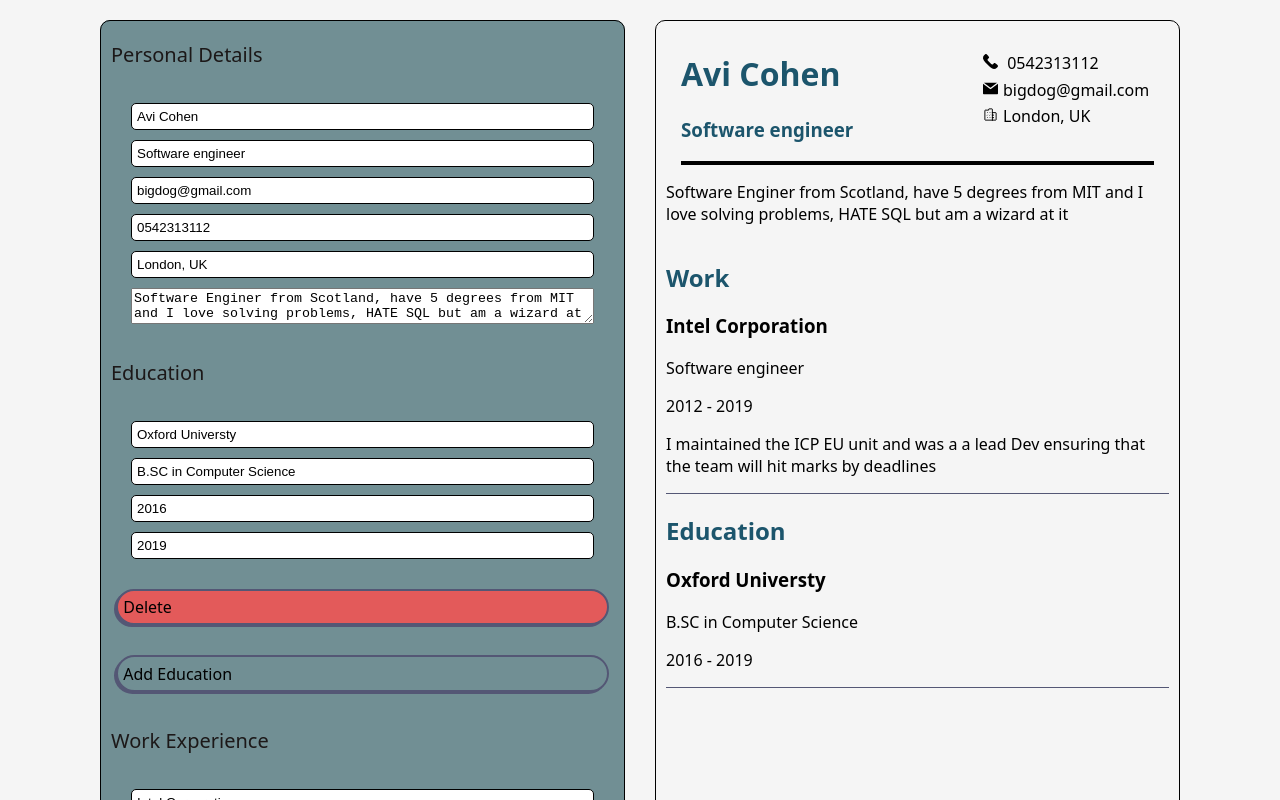
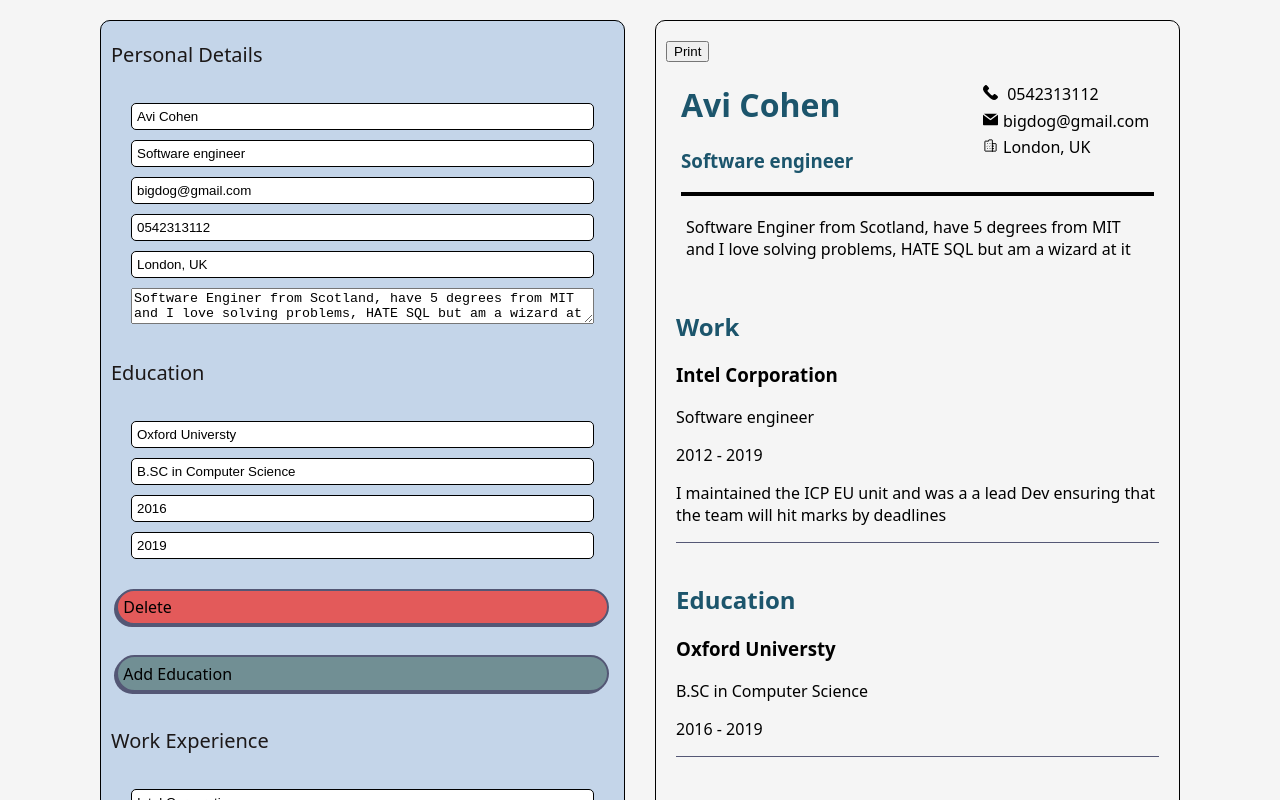
Before and after one commit to oxedom/cv-project, a React (Create React App) app: page / in a window 1280 px wide. Shown: the top 800 px of the page. Built offline with nearby package versions, Linux system fonts and the light colour scheme; the HTML template or start-up script is replaced by a standard one.

Commit message:
added a print button

```diff
--- a/src/comps/Cv.js
+++ b/src/comps/Cv.js
@@ -84,6 +84,29 @@ class Cv extends Component {
         this.setState({ [field]: text })
     }
 
+    handlePrint = (e) => {
+        //Quick easy Vanlia JS solution to handle Printing the CV, a bit expensive querying the DOM but because the app is so small
+        //I will ALOW it.
+
+        let print = document.getElementsByClassName('printBtn')[0]
+        let creator = document.getElementsByClassName('cv_creator')[0]
+        let preview = document.getElementsByClassName('cv_preview')[0]
+        let footer = document.getElementsByClassName('footer')[0]
+
+        footer.classList.add('hide')
+        creator.classList.add('hide')
+        print.classList.add('hide')
+        preview.parentNode.classList.remove('dvider')
+
+        window.print();
+        setTimeout(() => {
+            footer.classList.remove('hide')
+            creator.classList.remove('hide')
+            print.classList.remove('hide')
+            preview.parentNode.classList.add('dvider')
+        }, 0);
+
+    }
 
 
     render() {
@@ -103,11 +126,14 @@ class Cv extends Component {
                             <div className="btn" onClick={this.handleAddClick} name="jobs" > Add Work Experince  </div>
                         </div>
 
+
                     </form>
 
                 </div >
                 <div className="cv_preview">
+                    <button className="printBtn" onClick={this.handlePrint}> Print </button>
                     <Cv_Preview data={this.state} />
+
                 </div>
             </main>
 
--- a/src/styles/styles.css
+++ b/src/styles/styles.css
@@ -60,13 +60,21 @@ body {
   /* border: var(--c4) solid 2px; */
 }
 
+.form-inputs > input:hover {
+  transform: scale(1.005);
+}
+
+.form-inputs > textarea:hover {
+  transform: scale(1.005);
+}
+
 .form-inputs > textarea {
   margin-left: var(--marginlr);
   margin-right: var(--marginlr);
 }
 
 .cv_creator {
-  background-color: var(--c4);
+  background-color: rgb(196, 213, 233);
   border-radius: 10px;
 }
 
@@ -91,10 +99,13 @@ body {
 }
 
 .btn:hover {
-  transform: scale(1.02);
+  transform: scale(1.01);
   background-color: var(--c2);
 }
 
+.printBtn {
+  margin-top: 10px;
+}
 .dvider {
   margin-top: 20px;
   margin-bottom: 20px;
@@ -141,6 +152,7 @@ h2 {
   border-bottom: 4px black solid;
 }
 .paragraph {
+  margin: 20px;
   text-align: start;
 }
 
@@ -170,6 +182,10 @@ flex-direction: column;
 font-size: larger;
 }
 
+.experience section {
+  margin: 10px;
+}
+
 .danger {
   background-color: rgb(227, 90, 90);
 }
@@ -182,3 +198,6 @@ font-size: larger;
   width: 15px;
   margin-right: 5px;
 }
+
+
+.hide { display: none;}
```
